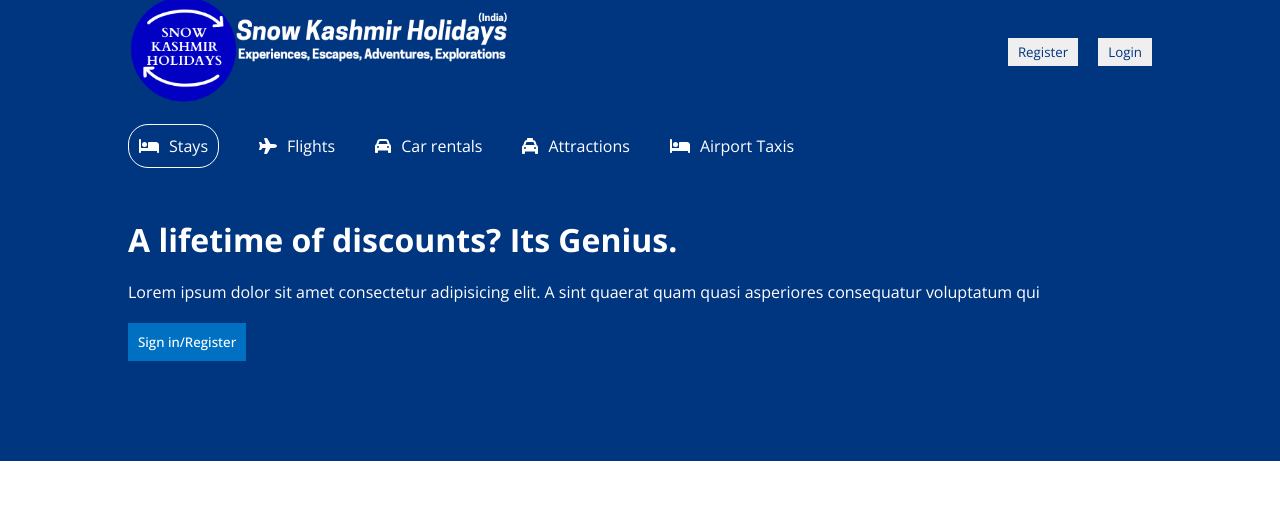
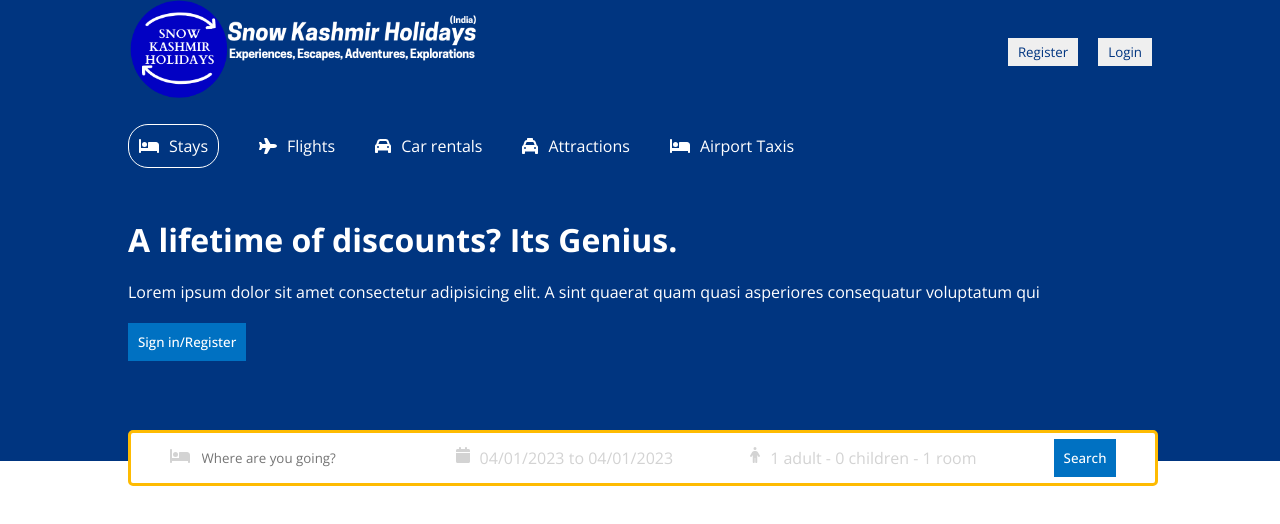
Before and after one commit to mfaiz6/booking-client, a React (Create React App) app: page / in a window 1280 px wide. Shown: the top 524 px of the page. Built offline with nearby package versions, Linux system fonts and the light colour scheme.

Commit message:
install react-date-range and supported packages && add options of booking in header component with full functionality

```diff
--- a/package.json
+++ b/package.json
@@ -10,7 +10,9 @@
     "@testing-library/jest-dom": "^5.16.5",
     "@testing-library/react": "^13.4.0",
     "@testing-library/user-event": "^13.5.0",
+    "date-fns": "^2.29.3",
     "react": "^18.2.0",
+    "react-date-range": "^1.4.0",
     "react-dom": "^18.2.0",
     "react-router-dom": "^6.3.0",
     "react-scripts": "5.0.1",
--- a/src/components/header/Header.jsx
+++ b/src/components/header/Header.jsx
@@ -1,8 +1,50 @@
 import './header.css'
 import { FontAwesomeIcon } from "@fortawesome/react-fontawesome"
-import { faBed, faCar, faPlane, faTaxi } from "@fortawesome/free-solid-svg-icons"
+import { faBed, faCalendar, faCar, faPerson, faPlane, faTaxi } from "@fortawesome/free-solid-svg-icons"
+import { DateRange } from 'react-date-range';
+import { useState } from 'react';
+
+import 'react-date-range/dist/styles.css'; // main css file
+import 'react-date-range/dist/theme/default.css'; // theme css file
+
+import { format } from 'date-fns';
 
 const Header = () => {
+
+    // react-date-range:
+    const [date, setDate] = useState([
+        {
+            startDate: new Date(),
+            endDate: new Date(),
+            key: 'selection'
+        }
+    ])
+
+    // date selector hide and show
+    const [openDate, setOpenDate] = useState(false)
+
+
+
+    //adult, children, room selection unhide/hide
+    const [openOptions, setOpenOptions] = useState(false)
+
+    //adult, children, room
+    const [options, setOptions] = useState({
+        adult: 1,
+        children: 0,
+        room: 1,
+    })
+
+    //adult, children, room count handling:
+    const handleOption = (name, operation) => {
+        setOptions((prev) => {
+            return {
+                ...prev,
+                [name]: operation === "i" ? options[name] + 1 : options[name] - 1,
+            }
+        })
+    }
+
     return (
         <div className='header'>
 
@@ -44,6 +86,67 @@
                 </p>
                 <button className="headerBtn">Sign in/Register</button>
 
+
+                {/* headerSearch */}
+                <div className="headerSearch">
+
+                    <div className="headerSearchItem">
+                        <FontAwesomeIcon icon={faBed} className="headerIcon" />
+                        <input type="text" placeholder='Where are you going?' className='headerSearchInput' />
+                    </div>
+
+                    <div className="headerSearchItem">
+                        <FontAwesomeIcon icon={faCalendar} className="headerIcon" />
+                        <span onClick={() => setOpenDate(!openDate)} className="headerSearchText">{`${format(date[0].startDate, "dd/MM/yyyy")} to ${format(date[0].endDate, "dd/MM/yyyy")}`}</span>
+                        {openDate && <DateRange editableDateInputs={true} onChange={item => setDate([item.selection])} moveRangeOnFirstSelection={false} ranges={date} className="date" />}
+                    </div>
+
+                    <div className="headerSearchItem">
+                        <FontAwesomeIcon icon={faPerson} className="headerIcon" />
+                        <span onClick={() => setOpenOptions(!openOptions)} className="headerSearchText">{`${options.adult} adult - ${options.children} children - ${options.room} room`}</span>
+
+                        {openOptions && <div className="options">
+
+                            <div className="optionItem">
+                                <span className="optionText">Adult</span>
+                                <div className="optionCounter">
+                                    <button className="optionCounterButton" disabled={options.adult <= 1} onClick={() => handleOption("adult", "d")}>-</button>
+                                    <span className="optionCounterNumber">{options.adult}</span>
+                                    <button className="optionCounterButton" onClick={() => handleOption("adult", "i")}>+</button>
+                                </div>
+                            </div>
+
+                            <div className="optionItem">
+                                <span className="optionText">Children</span>
+                                <div className="optionCounter">
+                                    <button className="optionCounterButton" disabled={options.children <= 0} onClick={() => handleOption("children", "d")}>-</button>
+                                    <span className="optionCounterNumber">{options.children}</span>
+                                    <button className="optionCounterButton" onClick={() => handleOption("children", "i")}>+</button>
+                                </div>
+                            </div>
+
+                            <div className="optionItem">
+                                <span className="optionText">Room</span>
+                                <div className="optionCounter">
+                                    <button className="optionCounterButton" disabled={options.room <= 1} onClick={() => handleOption("room", "d")}>-</button>
+                                    <span className="optionCounterNumber">{options.room}</span>
+                                    <button className="optionCounterButton" onClick={() => handleOption("room", "i")}>+</button>
+                                </div>
+                            </div>
+
+
+                        </div>}
+
+                    </div>
+
+                    <div className="headerSearchItem">
+                        <button className="headerBtn">Search</button>
+                    </div>
+
+                </div>
+
+
+
             </div>
 
         </div>
--- a/src/components/header/header.css
+++ b/src/components/header/header.css
@@ -3,6 +3,7 @@
     color: white;
     display: flex;
     justify-content: center;
+    position: relative;
 }
 
 .headerContainer {
@@ -41,3 +42,81 @@
     padding: 10px;
     cursor: pointer;
 }
+
+.headerSearch {
+    height: 30px;
+    background-color: white;
+    border: 3px solid #febb02;
+    display: flex;
+    align-items: center;
+    justify-content: space-around;
+    padding: 10px 0px;
+    border-radius: 5px;
+    position: absolute;
+    bottom: -25px;
+    width: 100%;
+    max-width: 1024px;
+}
+
+.headerIcon {
+    color: lightgray;
+}
+
+.headerSearchItem {
+    display: flex;
+    align-self: center;
+    gap: 10px;
+}
+
+.headerSearchInput {
+    border: none;
+    outline: none;
+}
+
+.headerSearchText {
+    color: lightgray;
+    cursor: pointer;
+}
+
+.date {
+    position: absolute;
+    top: 50px;
+}
+
+.options {
+    position: absolute;
+    top: 50px;
+    background-color: white;
+    color: gray;
+    border-radius: 5px;
+    -webkit-box-shadow: 0px 0px 10px -5px rgba(0, 0, 0, 0.4);
+    box-shadow: 0px 0px 10px -5px rgba(0, 0, 0, 0.4);
+}
+
+.optionItem {
+    width: 200px;
+    display: flex;
+    justify-content: space-between;
+    margin: 10px;
+}
+
+.optionCounter {
+    display: flex;
+    align-items: center;
+    gap: 10px;
+    font-size: 12px;
+    color: black;
+}
+
+.optionCounterButton {
+    width: 30px;
+    height: 30px;
+    border: 1px solid #0071c2;
+    color: #0071c2;
+    cursor: pointer;
+    background-color: white;
+}
+
+.optionCounterButton:disabled {
+    cursor: not-allowed;
+}
--- a/src/components/navbar/navbar.css
+++ b/src/components/navbar/navbar.css
@@ -19,7 +19,7 @@
 } */
 
 .logo img {
-    width: 70%;
+    max-width: 350px;
 }
 
 .navButton {
```
Also changed, not shown: 1 other file (tests, documents, lock files or other folders).
